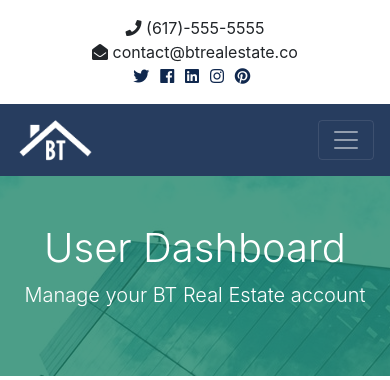
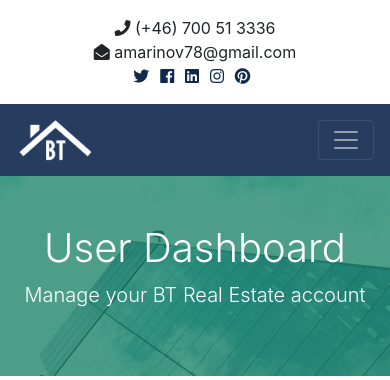
Before and after one commit to antmar0417/btre_project, a Django app: page /accounts/dashboard in a window 390 px wide. Shown: the top 380 px of the page. Run offline with Django 3.2, Linux system fonts and the light colour scheme; data that the repository does not hold is empty; some libraries are stand-ins or nearby versions.

Commit message:
Changed phone number and email

```diff
--- a/templates/partials/_topbar.html
+++ b/templates/partials/_topbar.html
@@ -5,10 +5,10 @@
         <div class="container">
           <div class="row">
             <div class="col-md-4">
-              <i class="fas fa-phone"></i> (617)-555-5555
+              <i class="fas fa-phone"></i> (+46) 700 51 3336
             </div>
             <div class="col-md-4">
-              <i class="fas fa-envelope-open"></i> contact@btrealestate.co
+              <i class="fas fa-envelope-open"></i> amarinov78@gmail.com
             </div>
             <div class="col-md-4">
               <div class="social text-right">
```
